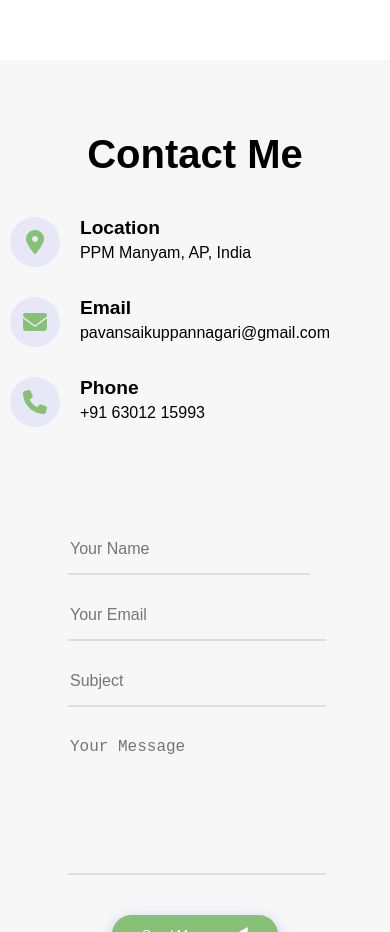
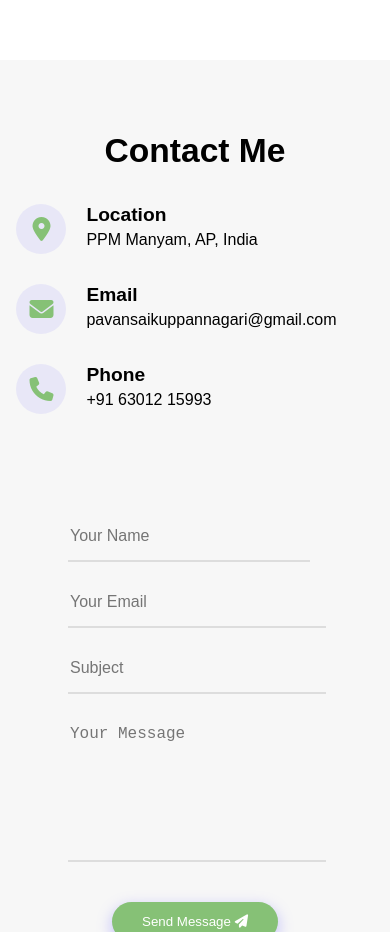
Before and after one commit to PavanK3101/Sample, a plain HTML site: page index.html in a window 390 px wide. Shown: the part 6100-7032 px from the top of the page. Drawn offline with nearby package versions, Linux system fonts and the light colour scheme.

Commit message:
Update index.css

```diff
--- a/index.css
+++ b/index.css
@@ -863,9 +863,19 @@ div>img{
         width: 100%;
     }
 
+    .contact-info{
+        margin-left: 7px;
+        margin-right: 44px;
+        margin-bottom: 50px;
+    }
+
     .contact-info-icon{
         height: 50px;
         width: 50px;
+    }
+
+    .section-title h2{
+        font-size: 2.1rem;
     }
 
     .contact-info-text h4{
```
